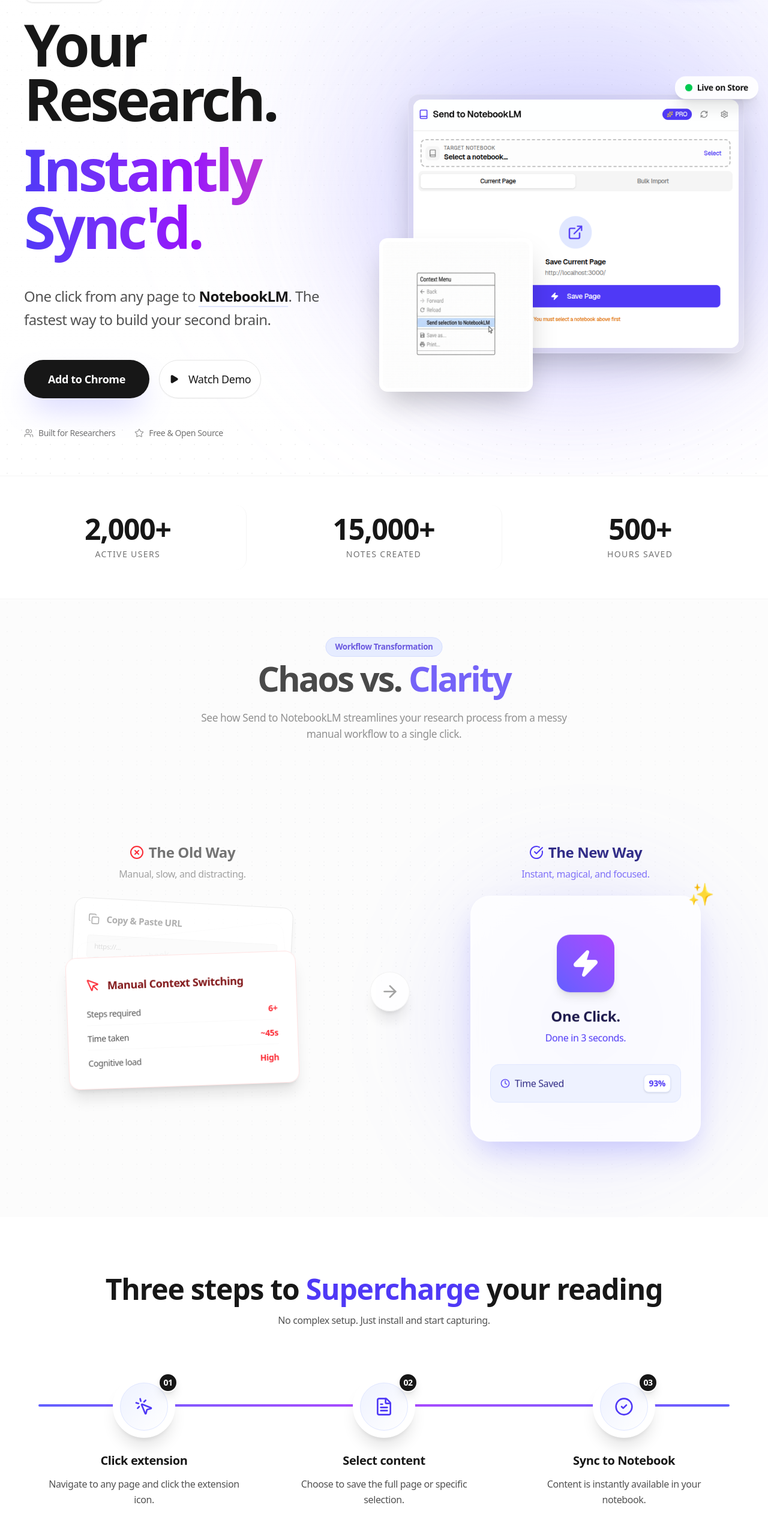
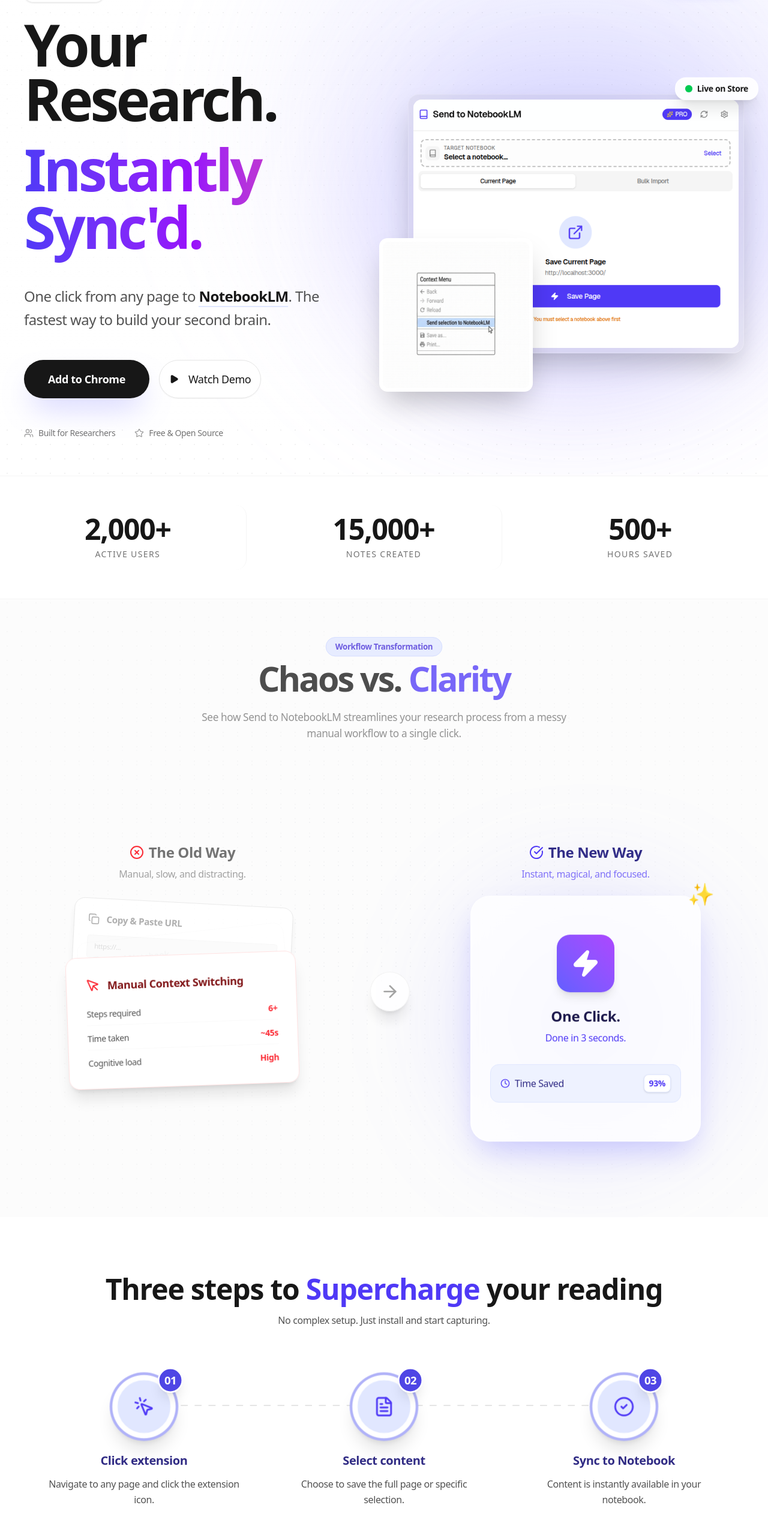
Before and after one commit to alexlevy0/send-to-notebooklm, a Next.js app: page / in a window 1280 px wide. Shown: the part 87-2646 px from the top of the page at 60% size. Built offline with nearby package versions, Linux system fonts and the light colour scheme.

Commit message:
feat: Enhance hero section with Framer Motion animations and add scroll-driven active states to "How it Works" steps with an SVG path.

```diff
--- a/components/landing/hero.tsx
+++ b/components/landing/hero.tsx
@@ -178,7 +178,18 @@ export function Hero() {
             <div className="absolute top-1/2 left-1/2 -translate-x-1/2 -translate-y-1/2 w-[120%] h-[120%] bg-indigo-500/20 rounded-full blur-[100px] -z-10" />
 
             {/* Main Screenshot Container */}
-            <div className="relative group perspective-1000">
+            <motion.div
+                initial={{ transform: "rotateX(20deg) scale(0.9) translateY(50px)", opacity: 0 }}
+                animate={{ transform: "rotateX(0deg) scale(1) translateY(0px)", opacity: 1 }}
+                transition={{
+                    duration: 1.5,
+                    ease: "easeOut",
+                    type: "spring",
+                    stiffness: 100,
+                    damping: 20
+                }}
+                className="relative group perspective-1000"
+            >
               <div className="relative rounded-2xl shadow-2xl overflow-hidden border border-white/20 bg-neutral-900/5 backdrop-blur-sm p-2 transition-all duration-500 group-hover:shadow-[0_20px_60px_-15px_rgba(79,70,229,0.3)]">
                 <div className="relative rounded-xl overflow-hidden bg-white shadow-inner">
                   <Image
@@ -196,11 +207,11 @@ export function Hero() {
 
               {/* Live Badge */}
               <motion.div
-                animate={{ y: [0, -10, 0] }}
+                initial={{ opacity: 0, scale: 0 }}
+                animate={{ opacity: 1, scale: 1, y: [0, -10, 0] }}
                 transition={{
-                  duration: 4,
-                  repeat: Infinity,
-                  ease: "easeInOut",
+                  scale: { delay: 1.5, type: "spring" },
+                  y: { duration: 4, repeat: Infinity, ease: "easeInOut", delay: 2 }
                 }}
                 className="absolute -top-6 -right-6 bg-white/90 backdrop-blur-md text-neutral-900 px-4 py-2 rounded-2xl text-sm font-bold shadow-xl border border-white/50 flex items-center gap-2"
               >
@@ -210,7 +221,7 @@ export function Hero() {
                 </span>
                 Live on Store
               </motion.div>
-            </div>
+            </motion.div>
 
             {/* Secondary Screenshot (floating) */}
             <motion.div
--- a/components/landing/how-it-works.tsx
+++ b/components/landing/how-it-works.tsx
@@ -1,8 +1,8 @@
 "use client";
 
-import { motion, useScroll, useTransform } from "framer-motion";
-import { useRef } from "react";
-import { MousePointerClick, FileText, CheckCircle2 } from "lucide-react";
+import { motion, useMotionValueEvent, useScroll, useTransform } from "framer-motion";
+import { CheckCircle2, FileText, MousePointerClick } from "lucide-react";
+import { useRef, useState } from "react";
 
 export function HowItWorks() {
   const containerRef = useRef<HTMLDivElement>(null);
@@ -11,20 +11,21 @@ export function HowItWorks() {
     offset: ["start center", "end center"],
   });
 
-  const lineHeight = useTransform(scrollYProgress, [0, 1], ["0%", "100%"]);
-
   return (
-    <section id="how-it-works" className="py-24 px-6 relative overflow-hidden bg-white">
-
+    <section
+      id="how-it-works"
+      className="py-24 px-6 relative overflow-hidden bg-white"
+    >
       <div className="max-w-6xl mx-auto relative z-10" ref={containerRef}>
         <motion.div
           initial={{ opacity: 0, y: 20 }}
           whileInView={{ opacity: 1, y: 0 }}
           viewport={{ once: true }}
-            className="text-center mb-20"
+          className="text-center mb-20 relative z-20"
         >
           <h2 className="text-3xl md:text-5xl font-bold tracking-tight text-neutral-900 mb-4">
-                Three steps to <span className="text-indigo-600">Supercharge</span> your reading
+            Three steps to <span className="text-indigo-600">Supercharge</span>{" "}
+            your reading
           </h2>
           <p className="text-neutral-600 max-w-2xl mx-auto">
             No complex setup. Just install and start capturing.
@@ -32,13 +33,36 @@ export function HowItWorks() {
         </motion.div>
 
         <div className="relative grid md:grid-cols-3 gap-12">
-
-          {/* Animated Beam (Desktop Horizontal) */}
-          <div className="absolute top-12 left-0 right-0 h-1 bg-neutral-100 hidden md:block rounded-full overflow-hidden">
-             <motion.div
-                style={{ width: lineHeight }}
-                className="h-full bg-gradient-to-r from-indigo-500 via-purple-500 to-indigo-500"
+          {/* Animated Path (Desktop) */}
+          <div className="absolute top-0 left-0 right-0 hidden md:block pointer-events-none z-0">
+            <svg
+              width="100%"
+              height="100"
+              viewBox="0 0 1000 100"
+              fill="none"
+              preserveAspectRatio="none"
+            >
+              <path
+                d="M 166 50 C 333 50, 333 50, 500 50 C 666 50, 666 50, 833 50"
+                stroke="#e5e5e5"
+                strokeWidth="2"
+                strokeDasharray="10 10"
               />
+              <motion.path
+                d="M 166 50 C 333 50, 333 50, 500 50 C 666 50, 666 50, 833 50"
+                stroke="url(#gradient)"
+                strokeWidth="4"
+                strokeLinecap="round"
+                style={{ pathLength: scrollYProgress }}
+              />
+              <defs>
+                <linearGradient id="gradient" x1="0%" y1="0%" x2="100%" y2="0%">
+                  <stop offset="0%" stopColor="#6366f1" />
+                  <stop offset="50%" stopColor="#a855f7" />
+                  <stop offset="100%" stopColor="#ec4899" />
+                </linearGradient>
+              </defs>
+            </svg>
           </div>
 
           <StepCard
@@ -47,6 +71,8 @@ export function HowItWorks() {
             description="Navigate to any page and click the extension icon."
             icon={MousePointerClick}
             index={0}
+            progress={scrollYProgress} // Pass progress to trigger active state
+            threshold={0.2}
           />
           <StepCard
             number="02"
@@ -54,6 +80,8 @@ export function HowItWorks() {
             description="Choose to save the full page or specific selection."
             icon={FileText}
             index={1}
+            progress={scrollYProgress}
+            threshold={0.5}
           />
           <StepCard
             number="03"
@@ -61,43 +89,86 @@ export function HowItWorks() {
             description="Content is instantly available in your notebook."
             icon={CheckCircle2}
             index={2}
+            progress={scrollYProgress}
+            threshold={0.8}
           />
-
         </div>
       </div>
     </section>
   );
 }
 
-function StepCard({ number, title, description, icon: Icon, index }: any) {
+function StepCard({
+  number,
+  title,
+  description,
+  icon: Icon,
+  index,
+  progress,
+  threshold,
+}: any) {
+  const [isActive, setIsActive] = useState(false);
+
+  // Subscribe to scroll progress to toggle active state
+  useMotionValueEvent(progress, "change", (latest: number) => {
+    if (latest > threshold && !isActive) setIsActive(true);
+    if (latest < threshold && isActive) setIsActive(false);
+  });
+
   return (
     <motion.div
       initial={{ opacity: 0, y: 20 }}
       whileInView={{ opacity: 1, y: 0 }}
       viewport={{ once: true }}
       transition={{ duration: 0.5, delay: index * 0.2 }}
-      className="relative flex flex-col items-center text-center space-y-6"
+      className="relative flex flex-col items-center text-center space-y-6 z-10"
     >
       {/* Icon Circle */}
-      <div className="relative z-10 bg-white p-2 rounded-full border-4 border-white shadow-xl">
-         <div className="size-20 rounded-full bg-gradient-to-br from-indigo-50 to-white border border-indigo-100 flex items-center justify-center relative overflow-hidden group">
-            <Icon className="size-8 text-indigo-600 relative z-10 transition-transform duration-300 group-hover:scale-110" />
+      <motion.div
+        animate={{
+          scale: isActive ? 1.1 : 1,
+          borderColor: isActive
+            ? "rgba(99, 102, 241, 0.5)"
+            : "rgba(255, 255, 255, 1)",
+        }}
+        className="relative z-10 bg-white p-2 rounded-full border-4 shadow-xl transition-colors duration-500"
+      >
+        <motion.div
+          animate={{
+            backgroundColor: isActive ? "#eff6ff" : "#ffffff", // blue-50 : white
+          }}
+          className="size-20 rounded-full border border-indigo-100 flex items-center justify-center relative overflow-hidden group"
+        >
+          <Icon
+            className={`size-8 relative z-10 transition-colors duration-300 ${isActive ? "text-indigo-600" : "text-neutral-400"}`}
+          />
 
-            {/* Hover Glow */}
-            <div className="absolute inset-0 bg-indigo-500/10 opacity-0 group-hover:opacity-100 transition-opacity duration-300" />
-         </div>
+          {/* Active Glow */}
+          <motion.div
+            animate={{ opacity: isActive ? 1 : 0 }}
+            className="absolute inset-0 bg-indigo-500/10"
+          />
+        </motion.div>
 
         {/* Number Badge */}
-         <div className="absolute -top-2 -right-2 size-8 rounded-full bg-neutral-900 text-white flex items-center justify-center text-sm font-bold shadow-lg border-2 border-white">
+        <motion.div
+          animate={{
+            backgroundColor: isActive ? "#4f46e5" : "#171717",
+            scale: isActive ? 1.2 : 1,
+          }}
+          className="absolute -top-2 -right-2 size-8 rounded-full text-white flex items-center justify-center text-sm font-bold shadow-lg border-2 border-white transition-colors duration-300"
+        >
           {number}
-         </div>
-      </div>
+        </motion.div>
+      </motion.div>
 
       <div className="space-y-3 px-4">
-        <h3 className="text-xl font-bold text-neutral-900">{title}</h3>
-        <p className="text-neutral-600 leading-relaxed">
-          {description}
-        </p>
+        <h3
+          className={`text-xl font-bold transition-colors duration-300 ${isActive ? "text-indigo-900" : "text-neutral-900"}`}
+        >
+          {title}
+        </h3>
+        <p className="text-neutral-600 leading-relaxed">{description}</p>
       </div>
     </motion.div>
   );
--- a/components/landing/use-cases.tsx
+++ b/components/landing/use-cases.tsx
@@ -1,51 +1,50 @@
 "use client";
 
 import { motion } from "framer-motion";
-
 import {
   Briefcase,
   ChevronRight,
   GraduationCap,
   Microscope,
 } from "lucide-react";
+import { useState } from "react";
 
 const useCases = [
   {
+    id: "students",
     icon: GraduationCap,
     title: "Students",
     description:
       "Turn clutter into clarity. Capture lecture notes, articles, and research papers instantly into NotebookLM for smarter studying.",
     color: "text-blue-600",
     bg: "bg-blue-50",
-    borderColor: "border-blue-100",
-    hoverBorder: "hover:border-blue-200",
-    hoverShadow: "hover:shadow-blue-500/10",
+    className: "md:col-span-2",
   },
   {
+    id: "researchers",
     icon: Microscope,
     title: "Researchers",
     description:
-      "Build your knowledge base faster. Send journals, data sheets, and documentation directly to your source collection without breaking flow.",
+      "Build your knowledge base faster. Send journals, data sheets, and documentation directly to your source collection.",
     color: "text-purple-600",
     bg: "bg-purple-50",
-    borderColor: "border-purple-100",
-    hoverBorder: "hover:border-purple-200",
-    hoverShadow: "hover:shadow-purple-500/10",
+    className: "md:col-span-1",
   },
   {
+    id: "professionals",
     icon: Briefcase,
     title: "Professionals",
     description:
-      "Prepare for meetings and projects effortlessly. Curate industry news, reports, and competitor analysis into actionable insights.",
+      "Prepare for meetings and projects effortlessly. Curate industry news, reports, and competitor analysis.",
     color: "text-emerald-600",
     bg: "bg-emerald-50",
-    borderColor: "border-emerald-100",
-    hoverBorder: "hover:border-emerald-200",
-    hoverShadow: "hover:shadow-emerald-500/10",
+    className: "md:col-span-3",
   },
 ];
 
 export function UseCases() {
+  const [activeId, setActiveId] = useState<string | null>(null);
+
   return (
     <section className="py-24 bg-white relative overflow-hidden">
       <div className="container mx-auto px-4 relative z-10">
@@ -70,33 +69,49 @@ export function UseCases() {
           </motion.p>
         </div>
 
-        <div className="grid md:grid-cols-3 gap-8">
-          {useCases.map((useCase, index) => (
+        <div className="grid md:grid-cols-3 gap-6 max-w-5xl mx-auto">
+          {useCases.map((useCase) => (
             <motion.div
-              key={useCase.title}
-              initial={{ opacity: 0, y: 20 }}
-              whileInView={{ opacity: 1, y: 0 }}
-              viewport={{ once: true }}
-              transition={{ delay: index * 0.1 }}
-              className={`group relative p-8 rounded-3xl border ${useCase.borderColor} bg-white transition-all duration-300 ${useCase.hoverBorder} hover:shadow-xl ${useCase.hoverShadow}`}
+              layout
+              key={useCase.id}
+              onHoverStart={() => setActiveId(useCase.id)}
+              onHoverEnd={() => setActiveId(null)}
+              className={`group relative p-8 rounded-3xl border border-neutral-200 bg-white hover:shadow-2xl hover:border-indigo-100 transition-all duration-300 overflow-hidden cursor-default ${useCase.className}`}
+              style={{
+                // Subtle scale effect on hover
+                zIndex: activeId === useCase.id ? 10 : 1,
+              }}
             >
+              <div className="absolute inset-0 bg-gradient-to-br from-transparent to-neutral-50/50 opacity-0 group-hover:opacity-100 transition-opacity duration-500" />
+
+              <div className="relative z-10 flex flex-col h-full justify-between">
+                <div>
                   <div
                     className={`w-14 h-14 rounded-2xl ${useCase.bg} flex items-center justify-center mb-6 transition-transform group-hover:scale-110 group-hover:rotate-3 duration-300`}
                   >
                     <useCase.icon className={`size-7 ${useCase.color}`} />
                   </div>
 
-              <h3 className="text-2xl font-bold text-neutral-900 mb-3">
+                  <h3 className="text-2xl font-bold text-neutral-900 mb-3 group-hover:text-indigo-900 transition-colors">
                     {useCase.title}
                   </h3>
 
-              <p className="text-neutral-500 leading-relaxed mb-6">
+                  <p className="text-neutral-500 leading-relaxed group-hover:text-neutral-600 transition-colors">
                     {useCase.description}
                   </p>
+                </div>
 
-              <div className="flex items-center text-sm font-semibold text-neutral-900 group-hover:text-indigo-600 transition-colors">
-                Learn more{" "}
+                <motion.div
+                  initial={{ opacity: 0, x: -10 }}
+                  animate={{
+                    opacity: activeId === useCase.id ? 1 : 0.5,
+                    x: activeId === useCase.id ? 0 : -10,
+                  }}
+                  className="flex items-center text-sm font-semibold text-indigo-600 mt-6"
+                >
+                  Explore Use Case{" "}
                   <ChevronRight className="ml-1 size-4 transition-transform group-hover:translate-x-1" />
+                </motion.div>
               </div>
             </motion.div>
           ))}
```
Lines whose indentation alone changed are shown as unchanged.
